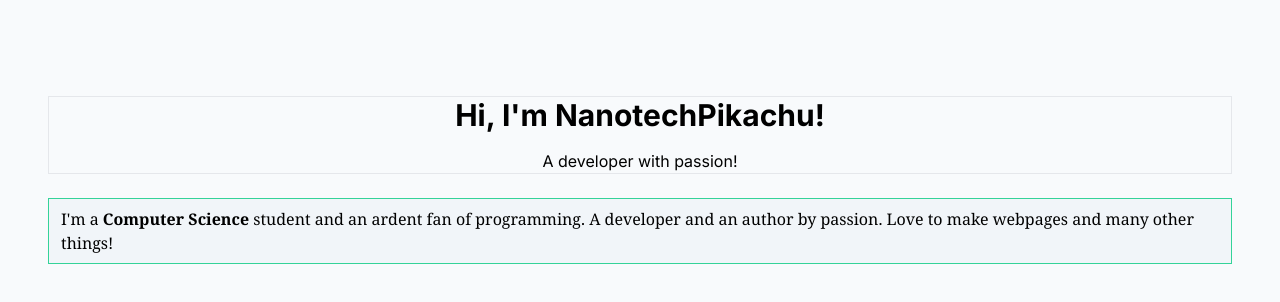
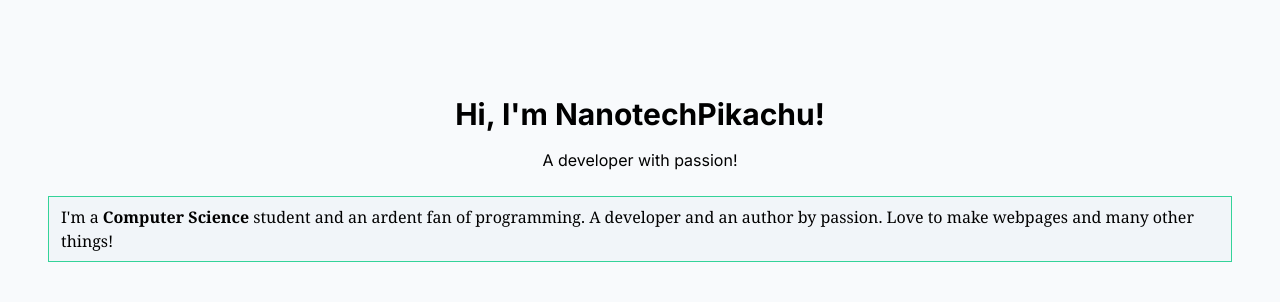
Before and after one commit to NanotechPikachu/Portfolio, a Next.js app: page / in a window 1280 px wide. Shown: the top 302 px of the page. Built offline with nearby package versions, Linux system fonts and the light colour scheme.

Commit message:
Update page.js

```diff
--- a/src/app/page.js
+++ b/src/app/page.js
@@ -2,11 +2,9 @@ export default function Home() {
   return (
     <>
     <div className="ml-8 mr-8 mt-24 mb-20">
-    <div className="ml-4 mr-4 dark:bg-[#2E3532] bg-slate-50 border">
     <h1 className="font-bold text-center text-2xl md:text-3xl dark:text-white text-black mb-4">Hi, I&apos;m NanotechPikachu!</h1>
     <p className="text-sm dark:text-zinc-50 text-black md:text-base text-center">A developer with passion!</p>
-    </div>
-    <div className="mt-6 mr-4 ml-4 border dark:border-emerald-600 border-emerald-400 dark:bg-black bg-slate-100 border">
+    <div className="mt-6 mr-4 ml-4 border dark:border-emerald-600 border-emerald-400 dark:bg-[#2E3532] bg-slate-100 border">
     <p className="font-serif md:text-base text-sm dark:text-zinc-50 text-black mr-3 ml-3 mt-2 mb-2">
 I&apos;m a <b>Computer Science</b> student and an ardent fan of programming. A developer and an author by passion. Love to make webpages and many other things!
     </p>
```
